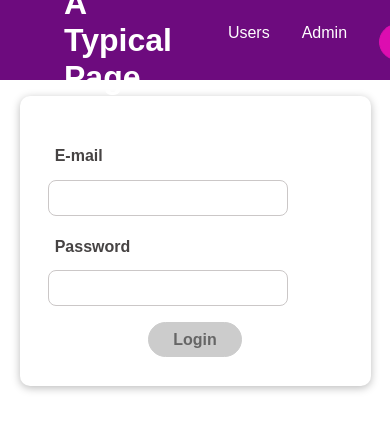
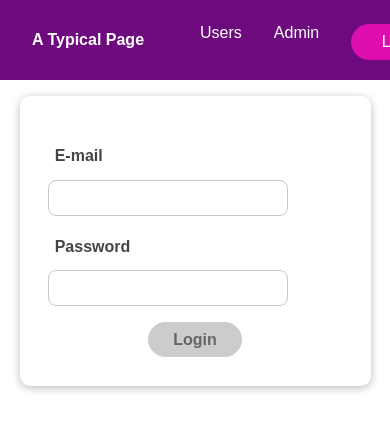
Before and after one commit to ogedengbewisdom/react_login_page, a React (Create React App) app: page / in a window 390 px wide. Shown: the top 430 px of the page. Built offline with nearby package versions, Linux system fonts and the light colour scheme.

Commit message:
adding dynamic specific styling

```diff
--- a/src/components/MainHeader/MainHeader.module.css
+++ b/src/components/MainHeader/MainHeader.module.css
@@ -14,7 +14,17 @@
 }
 
 .headerText {
-
     margin: 0;
     margin-left: 2rem;
 }
+
+@media (max-width: 565px) {
+    .mainHeader {
+        margin-left: 0;
+    }
+    .headerText {
+        margin-left: 0;
+        font-size: 1rem;
+        white-space: nowrap;
+    }
+}
```
